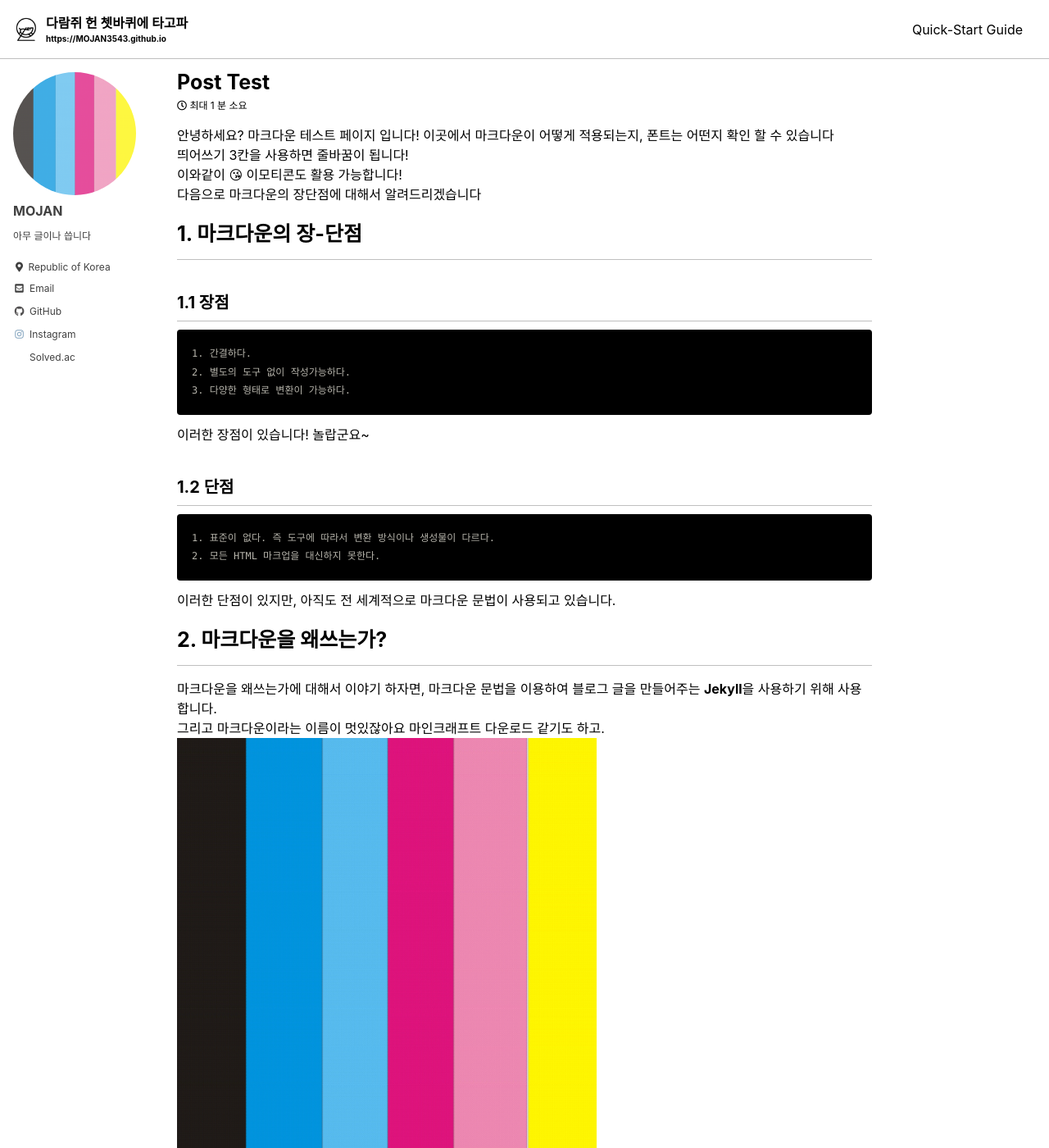
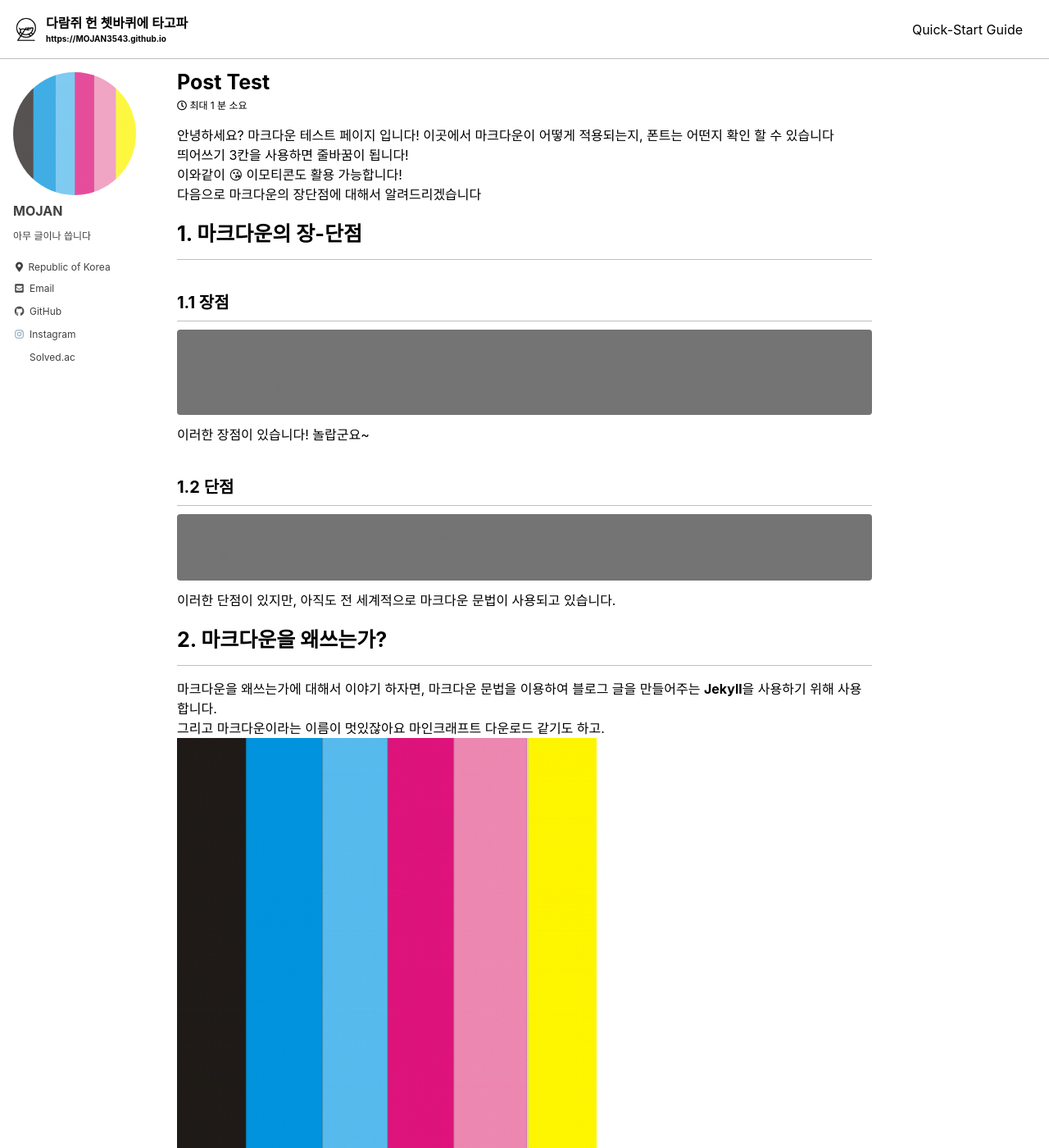
Before and after one commit to MOJAN3543/MOJAN3543.github.io, a Jekyll site: the page built from _posts/2023-01-07-Test.md, in a window 1280 px wide and 1400 px high. Shown: the whole window at 82% size. Built offline with Jekyll 4.4.1, drawn with Linux system fonts in a browser that asks for light colours; cached includes are drawn as plain includes.

Commit message:
Update _syntax.scss

```diff
--- a/_sass/minimal-mistakes/_syntax.scss
+++ b/_sass/minimal-mistakes/_syntax.scss
@@ -6,9 +6,9 @@ div.highlighter-rouge,
 figure.highlight {
   position: relative;
   margin-bottom: 1em;
-  background: $base00;
-  color: $base05;
-  font-family: $monospace;
+  background: #747474;
+  color: #747474;
+  font-family: $sans-serif;
   font-size: $type-size-6;
   line-height: 1.8;
   border-radius: $border-radius;
```
